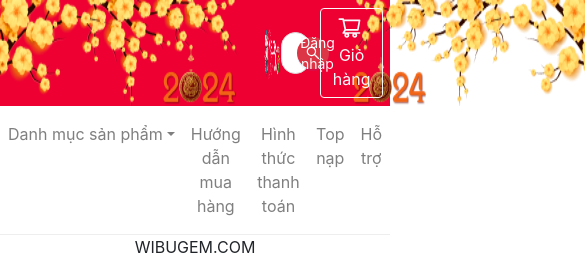
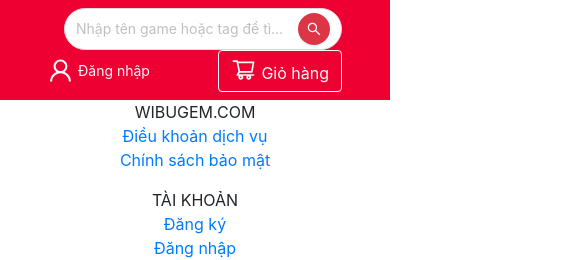
Before and after one commit to shanebenjamindev/GameAccountSite, a React (Create React App) app: page / in a window 390 px wide. Shown: the top 260 px of the page, 585 px wide, since content can reach past the window. Built offline with nearby package versions, Linux system fonts and the light colour scheme.

Commit message:
added responsie header

```diff
--- a/public/index.html
+++ b/public/index.html
@@ -2,14 +2,14 @@
 <html lang="en">
   <head>
     <meta charset="utf-8" />
-    <link rel="icon" href="%PUBLIC_URL%/favicon.ico" />
+    <link rel="icon" href="yuta.png" />
     <meta name="viewport" content="width=device-width, initial-scale=1" />
     <meta name="theme-color" content="#000000" />
     <meta
       name="description"
       content="Web site created using create-react-app"
     />
-    <link rel="apple-touch-icon" href="%PUBLIC_URL%/logo192.png" />
+    <link rel="apple-touch-icon" href="yuta.png" />
     <!--
       manifest.json provides metadata used when your web app is installed on a
       user's mobile device or desktop. See https://developers.google.com/web/fundamentals/web-app-manifest/
--- a/src/components/HeaderComponent/HeaderComponent.jsx
+++ b/src/components/HeaderComponent/HeaderComponent.jsx
@@ -1,32 +1,35 @@
-import React from 'react'
-import wibulogo from '../../assets/images/wibulogo.png'
-import headerlunar from '../../assets/images/header-lunar.png'
-import headerlunar2 from '../../assets/images/header-lunar2.png'
-import { CarOutlined, CaretDownOutlined, FileSearchOutlined, SearchOutlined, ShoppingCartOutlined, UserOutlined } from '@ant-design/icons'
+import React from 'react';
+import wibulogo from '../../assets/images/wibulogo.png';
+import headerlunar from '../../assets/images/header-lunar.png';
+import headerlunar2 from '../../assets/images/header-lunar2.png';
+import { CarOutlined, CaretDownOutlined, FileSearchOutlined, SearchOutlined, ShoppingCartOutlined, UserOutlined } from '@ant-design/icons';
 import { WrapperAccount, WrapperSearch, SearchButton, WrapperHeader } from './style';
-import { Button, Col, Input } from 'antd';
-import { Link } from 'react-router-dom'
+import { Button, Col, Input, Row } from 'antd';
+import { Link } from 'react-router-dom';
 
 export default function HeaderComponent() {
   return (
-    <WrapperHeader className=' d-flex'>
-      <img src={headerlunar2} />
+    <WrapperHeader>
       <Navbar />
-      <img src={headerlunar} />
     </WrapperHeader>
-  )
+  );
 }
 
 const Navbar = () => {
   return (
-    <nav className="navbar container">
-      <Col span={6} >
+    <div className='d-flex'>
+      <img className='d-none d-md-block' src={headerlunar2} />
+      <nav className="navbar px-5 container">
+
+        <Col md={6}>
+          <div className='d-none d-md-block'>
             <Link to="/">
               <img height={70} src={wibulogo} />
             </Link>
+          </div>
         </Col>
 
-      <Col span={11}>
+        <Col md={11} sm={17}>
           <WrapperSearch placeholder="Nhập tên game hoặc tag để tìm kiếm"
           suffix={
               <SearchButton type="primary" icon={<SearchOutlined />} className='bg-danger'></SearchButton>
@@ -34,21 +37,25 @@
           />
         </Col>
 
-
-      <Col span={3} className='text-light'>
+        <Col md={3} sm={4} className='text-light'>
+          <Link className='text-light' to="/account">
             <WrapperAccount>
               <UserOutlined style={{ fontSize: "25px", marginRight: "5px" }} />
               Đăng nhập
             </WrapperAccount>
+          </Link>
         </Col>
 
-      <Col span={3}>
+        <Col md={3} sm={2}>
+          <Link to="/cart">
             <button className='btn btn-outline-light'>
               <ShoppingCartOutlined style={{ fontSize: "25px", marginRight: "5px" }} />
               Giỏ hàng
             </button>
+          </Link>
         </Col>
       </nav>
-
-  )
-}
+      <img className='d-none d-md-block' src={headerlunar} />
+    </div>
+  );
+};
--- a/src/pages/Home/Navigator/Navigator.jsx
+++ b/src/pages/Home/Navigator/Navigator.jsx
@@ -1,24 +1,24 @@
 import React from 'react'
 import { Navbar, Nav, NavDropdown } from 'react-bootstrap';
 import { NavigatorWrapper } from './style';
+import { Link } from 'react-router-dom';
 
 export default function Navigator() {
   return (
-    <NavigatorWrapper>
+    <NavigatorWrapper className='d-none d-md-block'>
       <Navbar variant="light" expand="lg" className='container'>
         <Navbar.Toggle aria-controls="basic-navbar-nav" />
         <Navbar.Collapse id="basic-navbar-nav" className=' '>
-          <Nav className="justify-content-around w-100">
+          <Nav className="nav-link justify-content-around w-100">
             <NavDropdown title="Danh mục sản phẩm">
               <NavDropdown.Item to="">Load danh mục sản phẩm ở đây</NavDropdown.Item>
               <NavDropdown.Item to="">Danh mục...</NavDropdown.Item>
             </NavDropdown>
 
-            <Nav.Link to="/about">Hướng dẫn mua hàng</Nav.Link>
-            <Nav.Link to="/about">Hình thức thanh toán</Nav.Link>
-            <Nav.Link to="/about">Top nạp</Nav.Link>
-
-            <Nav.Link to="/contact">Hỗ trợ</Nav.Link>
+            <Link className='nav-link' to="/about">Hướng dẫn mua hàng</Link>
+            <Link className='nav-link' to="/about">Hình thức thanh toán</Link>
+            <Link className='nav-link' to="/top">Top Nạp</Link>
+            <Link className='nav-link' to={"https://www.facebook.com/profile.php?id=100012829152690"}>Hỗ Trợ</Link>
           </Nav>
         </Navbar.Collapse>
       </Navbar >
--- /dev/null
+++ b/src/pages/Top/Top.jsx
@@ -0,0 +1,9 @@
+import React from 'react'
+
+export default function Top() {
+  return (
+    <div>
+      Top Page
+    </div>
+  )
+}
```
Also changed, not shown: src/routes/index.js (+8 -0 lines), public/yuta.png (renamed from src/assets/images/screenshot-1703075469-1.png), src/assets/images/yuta.png (added). Lines whose indentation alone changed are shown as unchanged.
